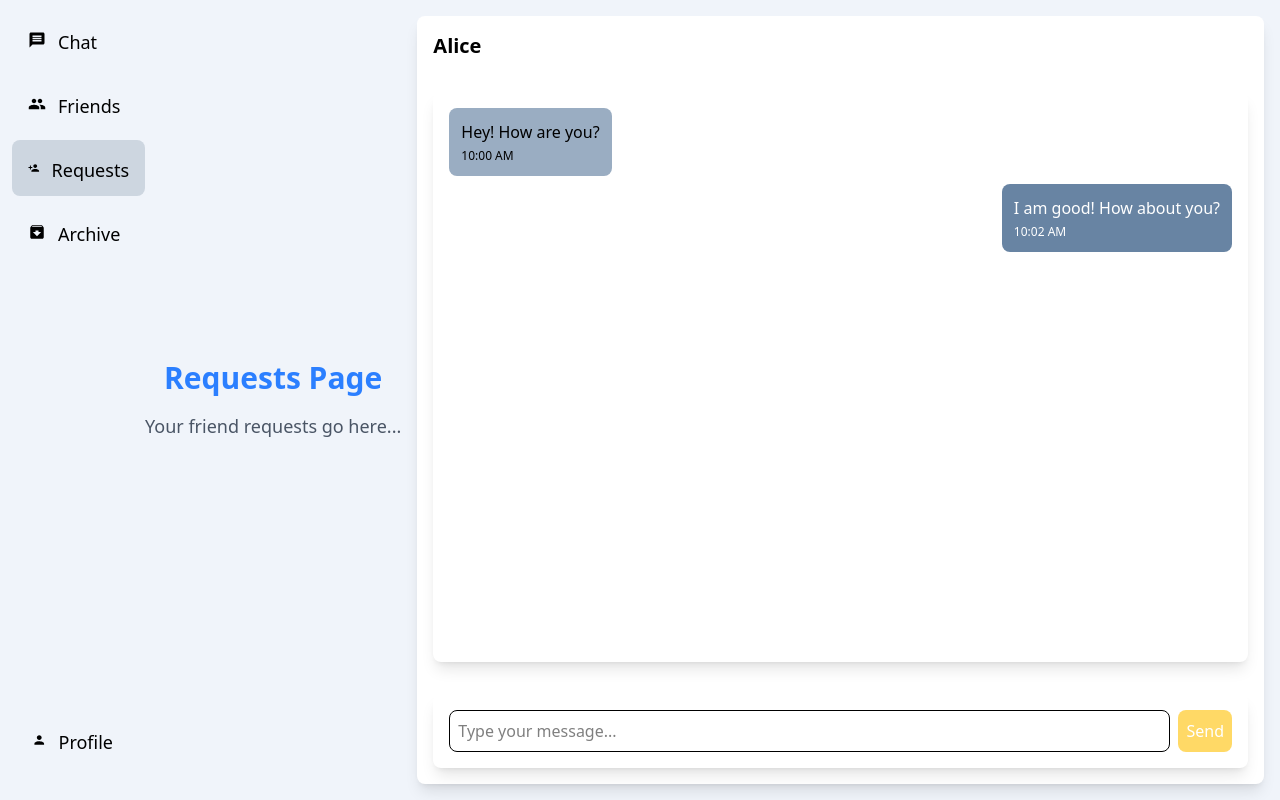
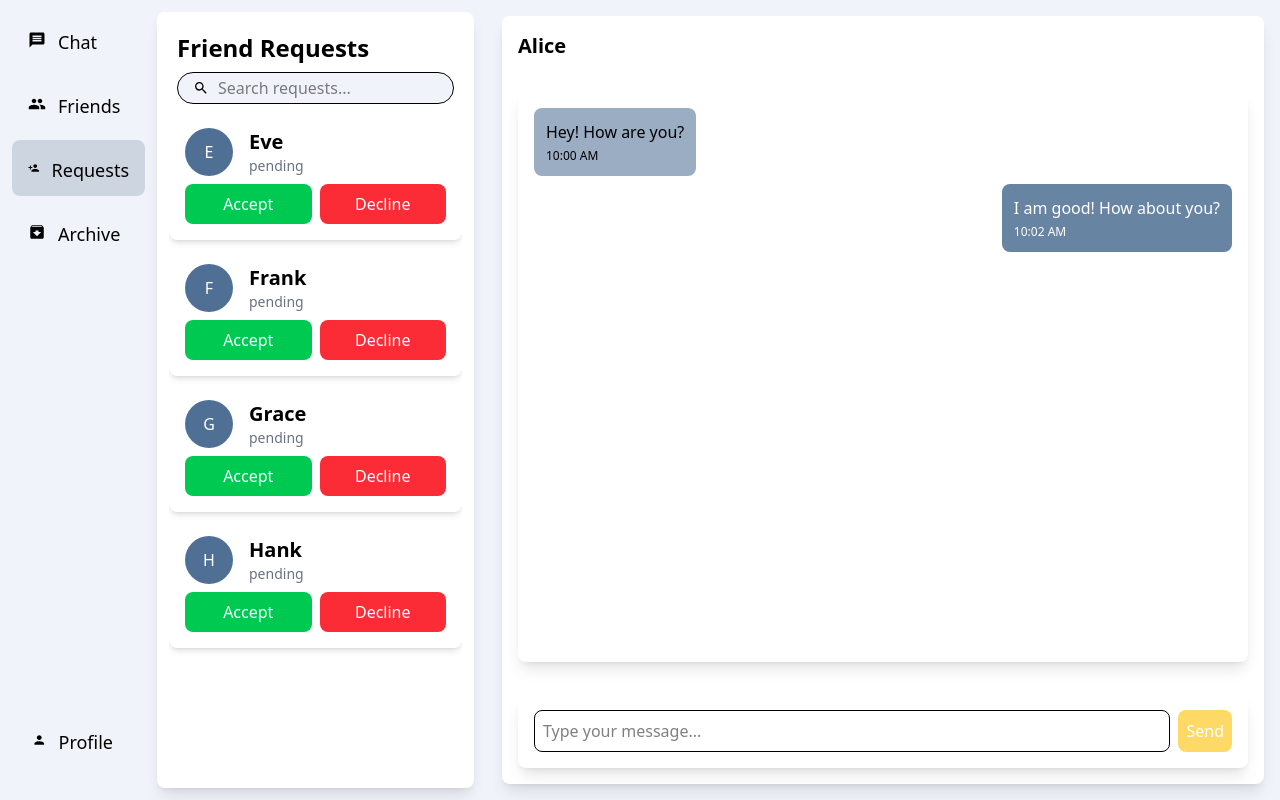
Before and after one commit to UCD-193AB-ws24/Team-20-E2EE, a React (Vite) app in the folder client/: page /requests in a window 1280 px wide. Built offline with nearby package versions, Linux system fonts and the light colour scheme; no server answers.

Commit message:
friends request page implemented

```diff
--- a/client/src/pages/Requests.jsx
+++ b/client/src/pages/Requests.jsx
@@ -1,10 +1,89 @@
-import React from 'react';
+import React, { useState } from 'react';
+import { MdSearch } from 'react-icons/md';
+
+const mockRequests = [
+  { name: 'Eve', status: 'pending' },
+  { name: 'Frank', status: 'pending' },
+  { name: 'Grace', status: 'pending' },
+  { name: 'Hank', status: 'pending' },
+];
 
 export default function Requests() {
+  const [searchTerm, setSearchTerm] = useState('');
+
+  const filteredRequests = mockRequests.filter(request =>
+    request.name.toLowerCase().includes(searchTerm.toLowerCase())
+  );
+
+  // Placeholder function for accepting a friend request
+  const acceptRequest = async (name) => {
+    try {
+      // Placeholder for database integration
+      console.log(`Accepted request from ${name}`);
+      // Add your database integration code here
+    } catch (error) {
+      console.error('Failed to accept request:', error);
+    }
+  };
+
+  // Placeholder function for declining a friend request
+  const declineRequest = async (name) => {
+    try {
+      // Placeholder for database integration
+      console.log(`Declined request from ${name}`);
+      // Add your database integration code here
+    } catch (error) {
+      console.error('Failed to decline request:', error);
+    }
+  };
+
   return (
-    <div className="flex-1 flex flex-col items-center justify-center">
-      <h1 className="text-3xl font-bold text-blue-500">Requests Page</h1>
-      <p className="text-lg text-gray-600 mt-4">Your friend requests go here...</p>
+    <div className="flex-1 bg-white flex flex-col shadow-lg rounded-lg m-3 p-3 overflow-hidden">
+      <div className="p-2">
+        <h2 className="text-2xl font-bold text-ucd-blue-900">Friend Requests</h2>
+      </div>
+      <div className="px-2 pb-2 relative">
+        <MdSearch className="absolute left-6 top-4 transform -translate-y-1/2 text-ucd-blue-600" />
+        <input
+          type="text"
+          placeholder="Search requests..."
+          value={searchTerm}
+          onChange={(e) => setSearchTerm(e.target.value)}
+          className="w-full h-8 p-1 pl-10 bg-ucd-blue-light border border-ucd-blue-300 rounded-full focus:outline-none focus:ring-2 focus:ring-ucd-gold-600"
+        />
+      </div>
+      <ul className="flex-1 overflow-y-auto">
+        {filteredRequests.map((request, index) => (
+          <li
+            key={index}
+            className="flex flex-col items-start p-4 mb-2 bg-white rounded-lg shadow-md"
+          >
+            <div className="flex items-center w-full mb-2">
+              <div className="w-12 h-12 rounded-full bg-ucd-blue-600 text-white flex items-center justify-center mr-4">
+                {request.name.charAt(0).toUpperCase()}
+              </div>
+              <div className="flex-1">
+                <h2 className="text-xl font-semibold text-ucd-blue-900">{request.name}</h2>
+                <p className="text-sm text-gray-500">{request.status}</p>
+              </div>
+            </div>
+            <div className="flex space-x-2 w-full">
+              <button
+                className="flex-1 px-4 py-2 bg-green-500 text-white rounded-lg"
+                onClick={() => acceptRequest(request.name)}
+              >
+                Accept
+              </button>
+              <button
+                className="flex-1 px-4 py-2 bg-red-500 text-white rounded-lg"
+                onClick={() => declineRequest(request.name)}
+              >
+                Decline
+              </button>
+            </div>
+          </li>
+        ))}
+      </ul>
     </div>
   );
 }
```
